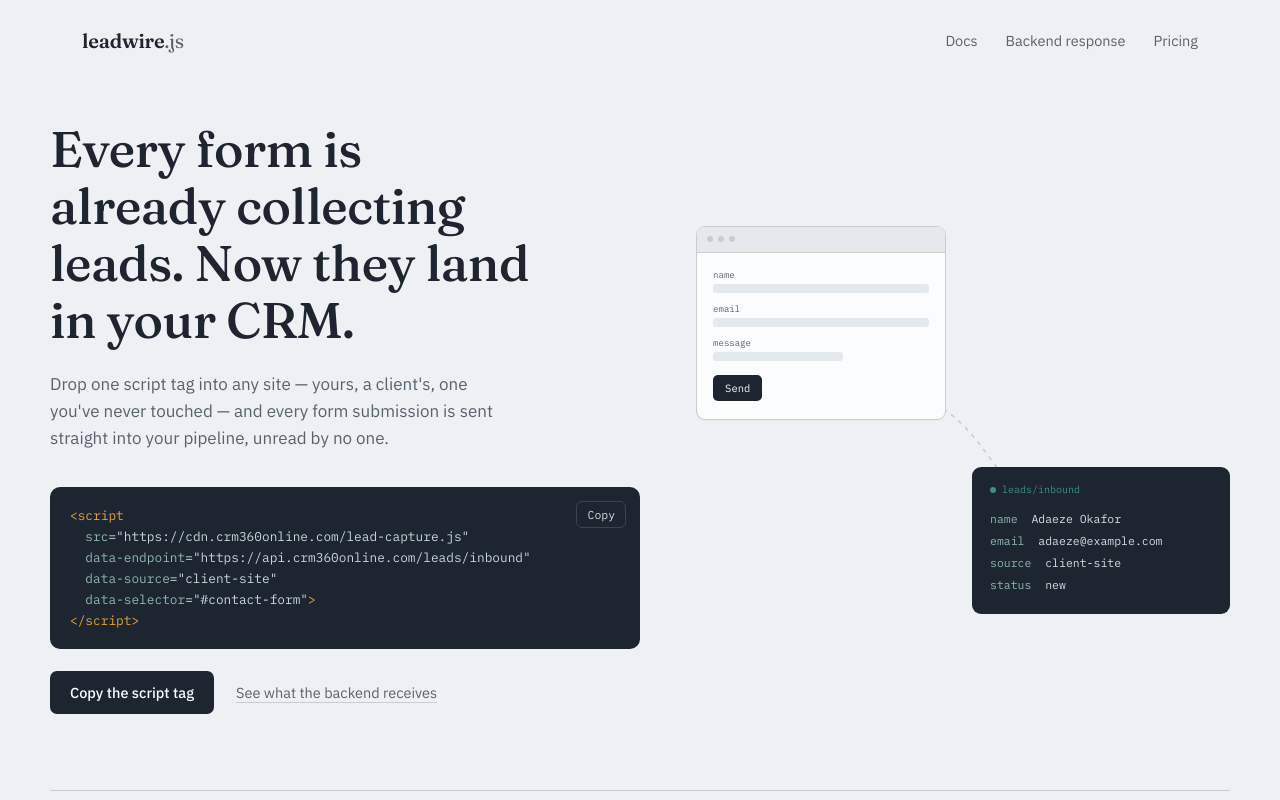
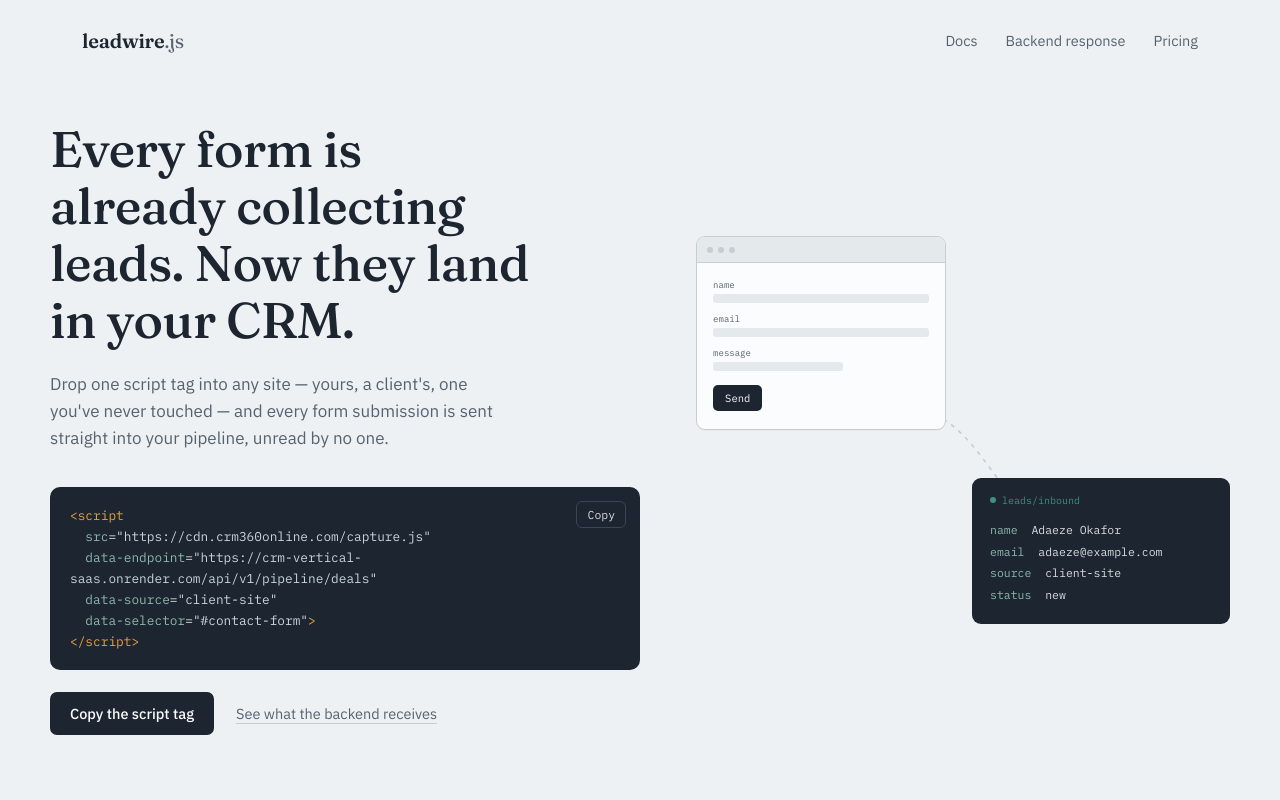
Before and after one commit to M360-Suites/capture_lead, a plain HTML site: page index.html in a window 1280 px wide. Shown: the top 800 px of the page. Drawn offline with Linux system fonts and the light colour scheme.

```diff
--- a/index.html
+++ b/index.html
@@ -435,8 +435,8 @@
                 <div class="snippet">
                     <button class="copy-btn" id="copyBtn">Copy</button>
                     <pre><span class="tag">&lt;script</span>
-  <span class="attr">src</span>=<span class="val">"https://cdn.crm360online.com/lead-capture.js"</span>
-  <span class="attr">data-endpoint</span>=<span class="val">"https://api.crm360online.com/leads/inbound"</span>
+  <span class="attr">src</span>=<span class="val">"https://cdn.crm360online.com/capture.js"</span>
+  <span class="attr">data-endpoint</span>=<span class="val">"https://crm-vertical-saas.onrender.com/api/v1/pipeline/deals"</span>
   <span class="attr">data-source</span>=<span class="val">"client-site"</span>
   <span class="attr">data-selector</span>=<span class="val">"#contact-form"</span><span class="tag">&gt;</span>
 <span class="tag">&lt;/script&gt;</span></pre>
```
Also changed, not shown: capture.js (renamed from public/capture.js).
